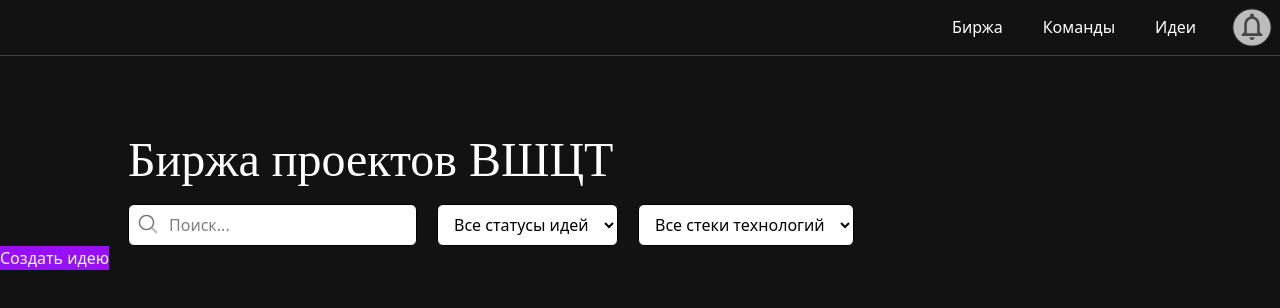
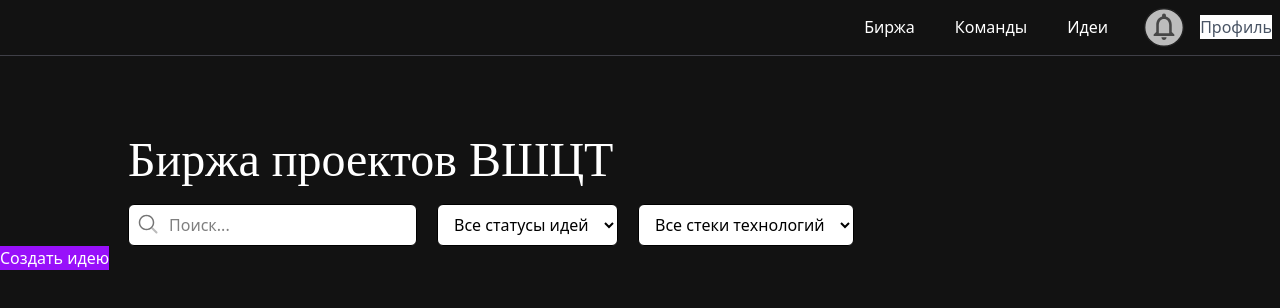
Before and after one commit to Fedorova-Daria/project_HSDT, a Vue app in the folder client/: page /rialto in a window 1280 px wide. Shown: the top 308 px of the page. Built offline with nearby package versions, Linux system fonts and the light colour scheme; a web font is replaced by a local one.

Commit message:
кнопка профиль

```diff
--- a/client/src/components/Profile.vue
+++ b/client/src/components/Profile.vue
@@ -0,0 +1 @@
+<template></template>
--- a/client/src/components/Rialto.vue
+++ b/client/src/components/Rialto.vue
@@ -20,6 +20,9 @@
           </li>
         </ul>
         <img src="/notific.svg" alt="notification" class="w-10 ml-5" />
+        <button @click="goToProfile" class="bg-white text-gray-600">
+          Профиль
+        </button>
       </div>
     </header>
 
@@ -52,6 +55,7 @@
       </select>
     </div>
     <button class="bg-purple-600 text-white">Создать идею</button>
+
     <router-view />
   </div>
 </template>
@@ -79,6 +83,9 @@ export default {
       console.log("Переход на создание идеи");
       // Заменить на реальный маршрут
     },
+    goToProfile() {
+      this.$router.push("/profile");
+    },
   },
 };
 </script>
--- a/client/src/router/index.js
+++ b/client/src/router/index.js
@@ -2,12 +2,13 @@ import { createRouter, createWebHistory } from "vue-router";
 import Login from "../components/Login.vue"; // Импортируйте компонент Login
 import Register from "../components/Register.vue"; // Импортируйте компонент Register
 import Rialto from "../components/Rialto.vue";
-
+import Profile from "../components/Profile.vue";
 const routes = [
   { path: "/", redirect: "/login" }, // Перенаправление с корневого маршрута на страницу входа
   { path: "/login", component: Login }, // Маршрут для страницы входа
   { path: "/register", component: Register }, // Маршрут для страницы регистрации
   { path: "/rialto", component: Rialto },
+  { path: "/profile", component: Profile },
 ];
 
 const router = createRouter({
```
